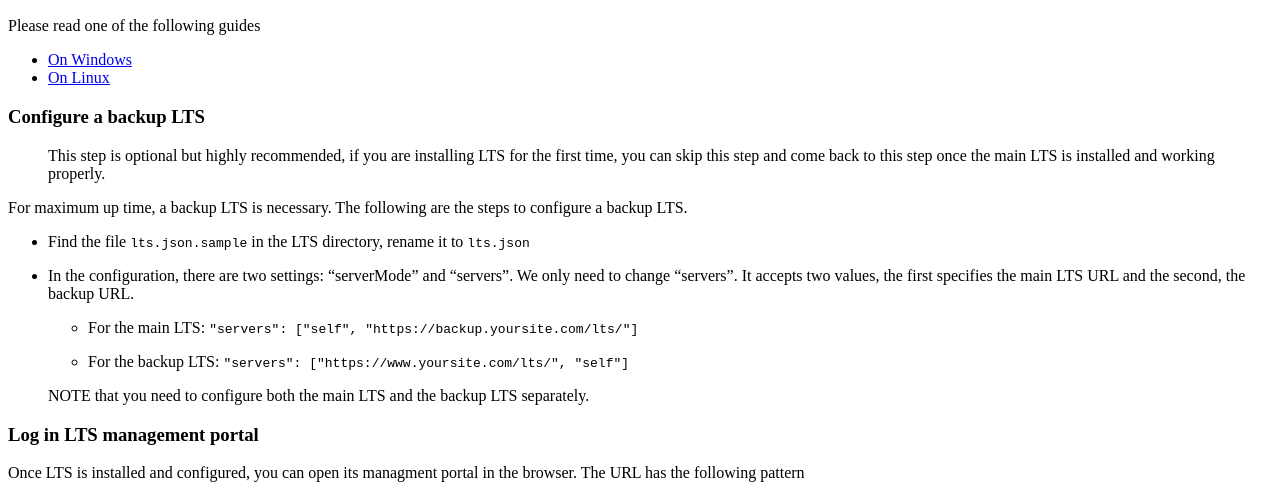
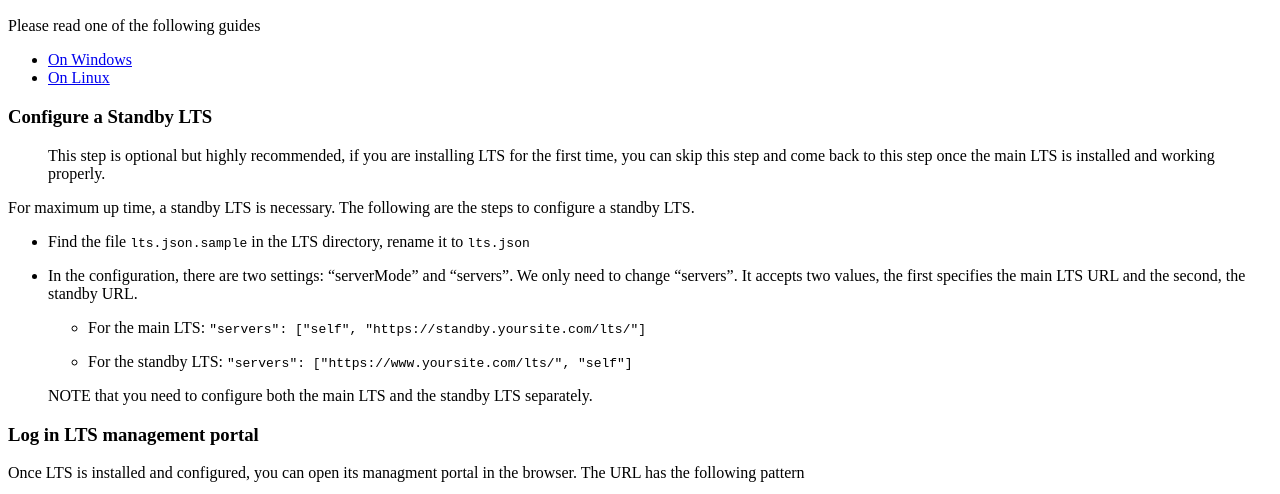
Before and after one commit to dynamsoft-docs/license-server-docs, a Jekyll site: the page built from selfhosting/manageLTS.md, in a window 1280 px wide and 900 px high, scrolled down 731 px. Shown: the part 154-648 px from the top of the window. Built offline with Jekyll 4.4.1, drawn with Linux system fonts in a browser that asks for light colours.

Commit message:
change word backup to standby

```diff
--- a/selfhosting/manageLTS.md
+++ b/selfhosting/manageLTS.md
@@ -19,21 +19,21 @@ Please read one of the following guides
 * [On Windows]({{site.selfhosting}}ltsonwindows.html)
 * [On Linux]({{site.selfhosting}}ltsonlinux.html)
 
-### Configure a backup LTS
+### Configure a Standby LTS
 
 > This step is optional but highly recommended, if you are installing LTS for the first time, you can skip this step and come back to this step once the main LTS is installed and working properly.
 
-For maximum up time, a backup LTS is necessary. The following are the steps to configure a backup LTS.
+For maximum up time, a standby LTS is necessary. The following are the steps to configure a standby LTS.
 
 * Find the file `lts.json.sample` in the LTS directory, rename it to `lts.json`
 
-* In the configuration, there are two settings: "serverMode" and "servers". We only need to change "servers". It accepts two values, the first specifies the main LTS URL and the second, the backup URL.
+* In the configuration, there are two settings: "serverMode" and "servers". We only need to change "servers". It accepts two values, the first specifies the main LTS URL and the second, the standby URL.
 
-  + For the main LTS: `"servers": ["self", "https://backup.yoursite.com/lts/"]`
+  + For the main LTS: `"servers": ["self", "https://standby.yoursite.com/lts/"]`
 
-  + For the backup LTS: `"servers": ["https://www.yoursite.com/lts/", "self"]`
+  + For the standby LTS: `"servers": ["https://www.yoursite.com/lts/", "self"]`
 
-> NOTE that you need to configure both the main LTS and the backup LTS separately.
+> NOTE that you need to configure both the main LTS and the standby LTS separately.
 
 ### Log in LTS management portal
 
```
Also changed, not shown: selfhosting/ConfigureReverseProxyUsingIIS.md (+2 -2 lines), selfhosting/ConfigureReverseProxyUsingNginx.md (+2 -2 lines).
